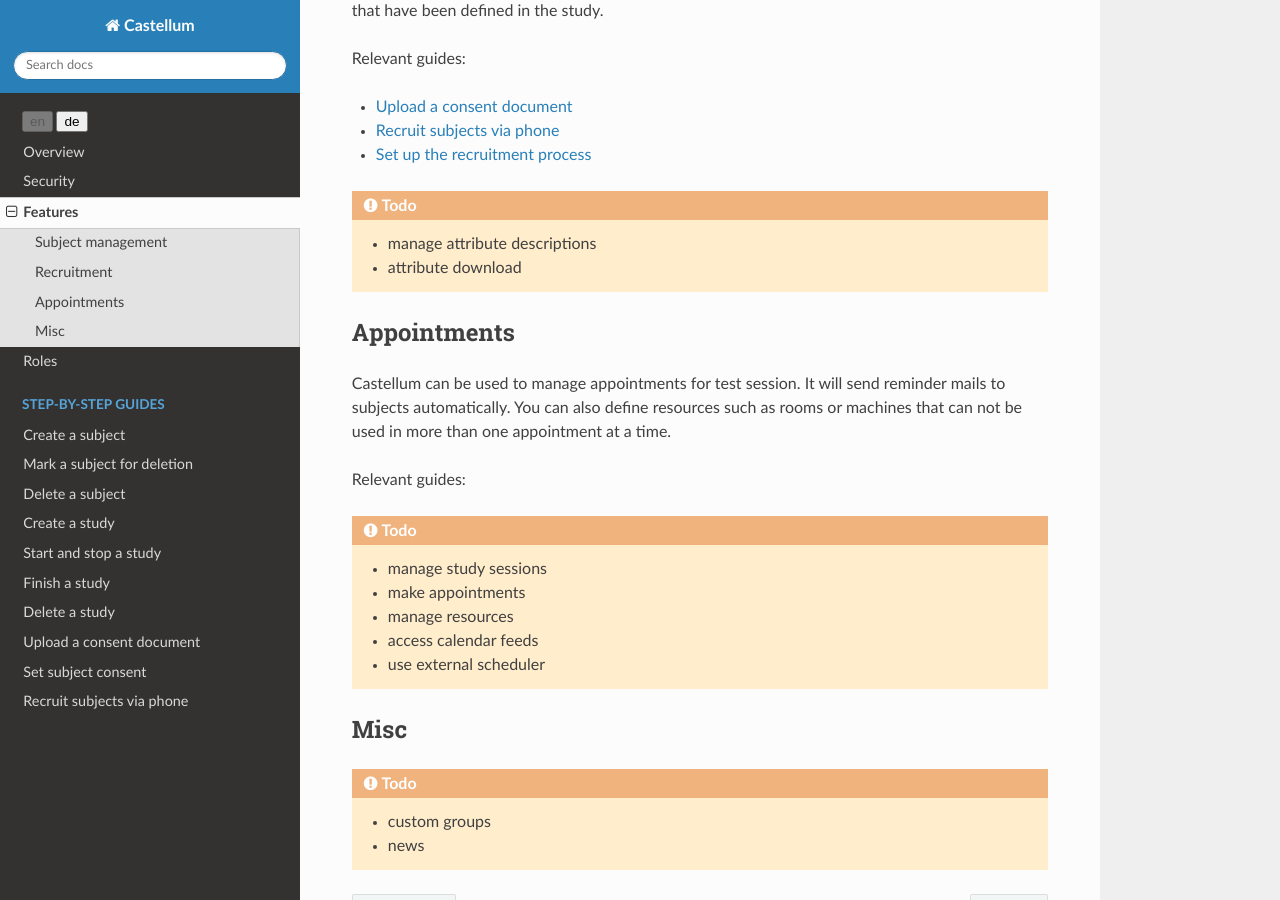
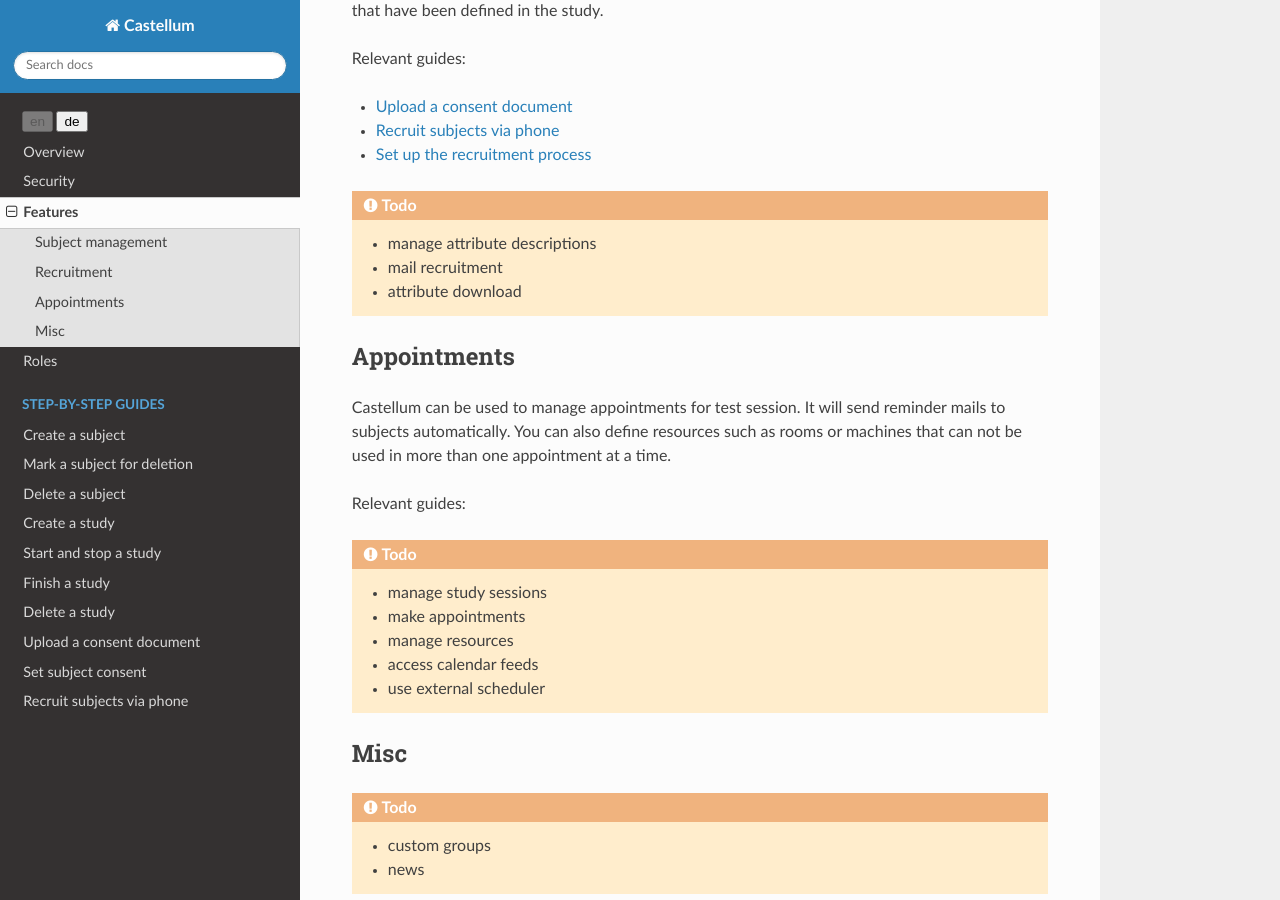
Before and after one commit to DouglasNeuroInformatics/castellum, a Sphinx documentation site: the page built from source/features.rst, in a window 1280 px wide and 900 px high, scrolled down 758 px. Built offline with Sphinx 7.4.7 and the Read the Docs theme 2.0.0, drawn with Linux system fonts in a browser that asks for light colours.

Commit message:
add mail recruitment TODO

```diff
--- a/source/features.rst
+++ b/source/features.rst
@@ -40,6 +40,7 @@ Relevant guides:
 .. TODO::
 
     -   manage attribute descriptions
+    -   mail recruitment
     -   attribute download
 
 Appointments
--- a/source/roles.rst
+++ b/source/roles.rst
@@ -145,6 +145,7 @@ Relevant guides:
 
 .. TODO::
 
+    -   mail recruitment
     -   make appointments
 
 Study Conductor
```
